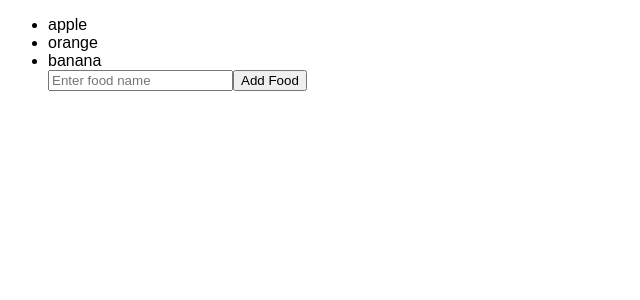
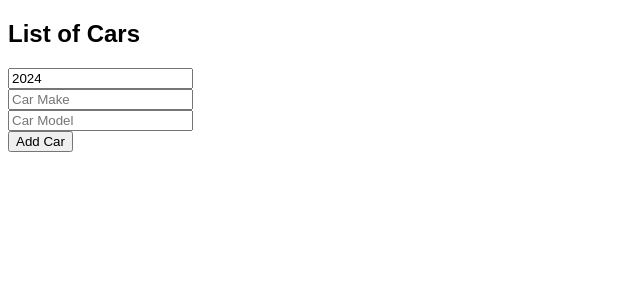
Before and after one commit to pasankg/vite-react-101, a React (Vite) app: page / in a window 1280 px wide. Shown: the top 300 px of the page, without its empty margins (0-640 px from the left). Built offline with nearby package versions, Linux system fonts and the light colour scheme.

Commit message:
Updating an Array Objects

```diff
--- a/src/App.jsx
+++ b/src/App.jsx
@@ -14,7 +14,9 @@
 // import ColourPicker from "./ColourPicker";
 // import CounterMod from "./CounterMod";
 // import CarObject from "./CarObject";
-import ArrayModification from "./ArrayModification";
+// import ArrayModification from "./ArrayModification";
+
+import ArrayObjectModification from "./ArrayObjectModification";
 
 function App() {
   // return (
@@ -85,7 +87,9 @@ function App() {
 
   // return <CarObject/>
 
-  return <ArrayModification/>
+  // return <ArrayModification/>
+
+  return <ArrayObjectModification />;
 }
 
 export default App;
--- /dev/null
+++ b/src/ArrayObjectModification.jsx
@@ -0,0 +1,70 @@
+import { useState } from "react";
+
+function ArrayObjectModification() {
+  const [cars, setCar] = useState([]);
+
+  const [year, setCarYear] = useState(new Date().getFullYear());
+  const [make, setCarMake] = useState("");
+  const [model, setCarModel] = useState("");
+
+  function handleYearChange(event) {
+    setCarYear(event.target.value);
+  }
+
+  function handleMakeChange(event) {
+    setCarMake(event.target.value);
+  }
+
+  function handleModelChange(event) {
+    setCarModel(event.target.value);
+  }
+
+  function handleRemoveCar(index) {
+    // By using and _ instead of element, is a practise to indicate when an agrument is not used.
+    setCar((c) => c.filter((_, i) => i !== index));
+  }
+
+  function addCarHandler() {
+    const newCar = { year: year, make: make, model: model };
+    // setCar([...cars, newCar]);
+
+    // By using an updater function;
+    setCar((c) => [...c, newCar]);
+
+    setCarYear(new Date().getFullYear());
+    setCarMake("");
+    setCarModel("");
+  }
+
+  return (
+    <>
+      <h2>List of Cars</h2>
+      <ul>
+        {cars.map((car, index) => (
+          <li key={index} onClick={() => handleRemoveCar(index)}>
+            {car.year} {car.make} {car.model}
+          </li>
+        ))}
+      </ul>
+
+      <input type="number" value={year} onChange={handleYearChange} />
+      <br />
+      <input
+        type="text"
+        value={make}
+        onChange={handleMakeChange}
+        placeholder="Car Make"
+      />
+      <br />
+      <input
+        type="text"
+        value={model}
+        onChange={handleModelChange}
+        placeholder="Car Model"
+      />
+      <br />
+      <button onClick={addCarHandler}>Add Car</button>
+    </>
+  );
+}
+export default ArrayObjectModification;
```
